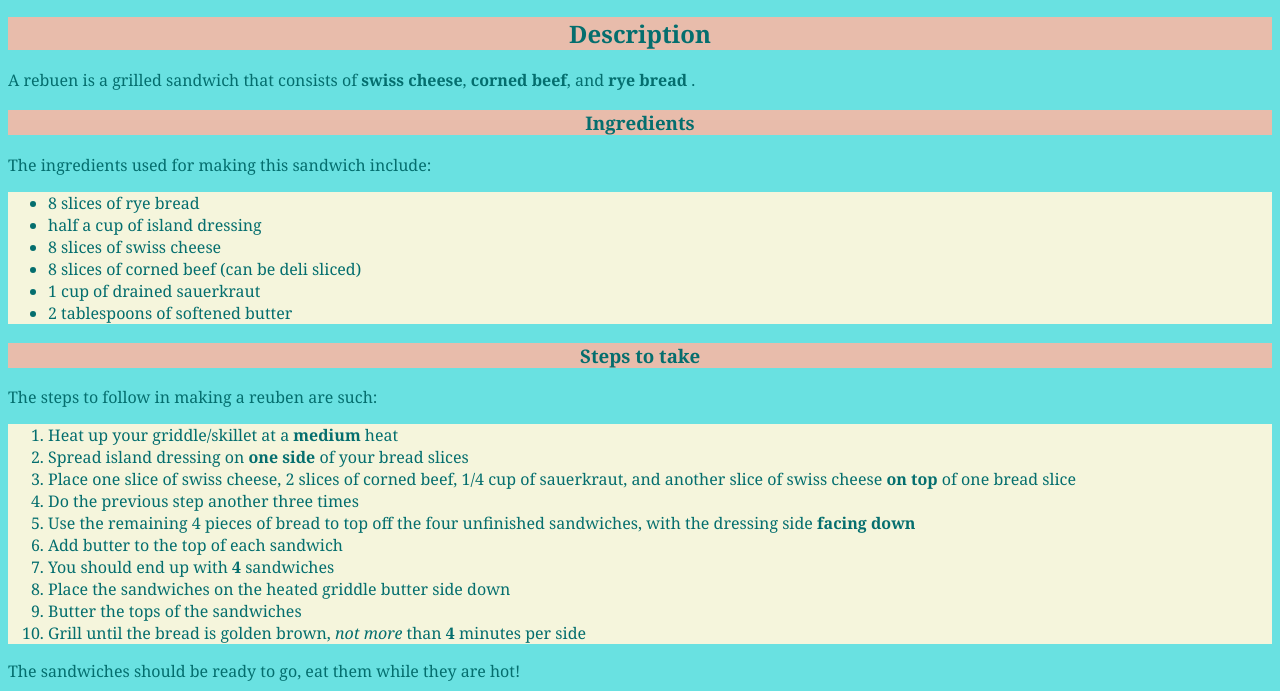
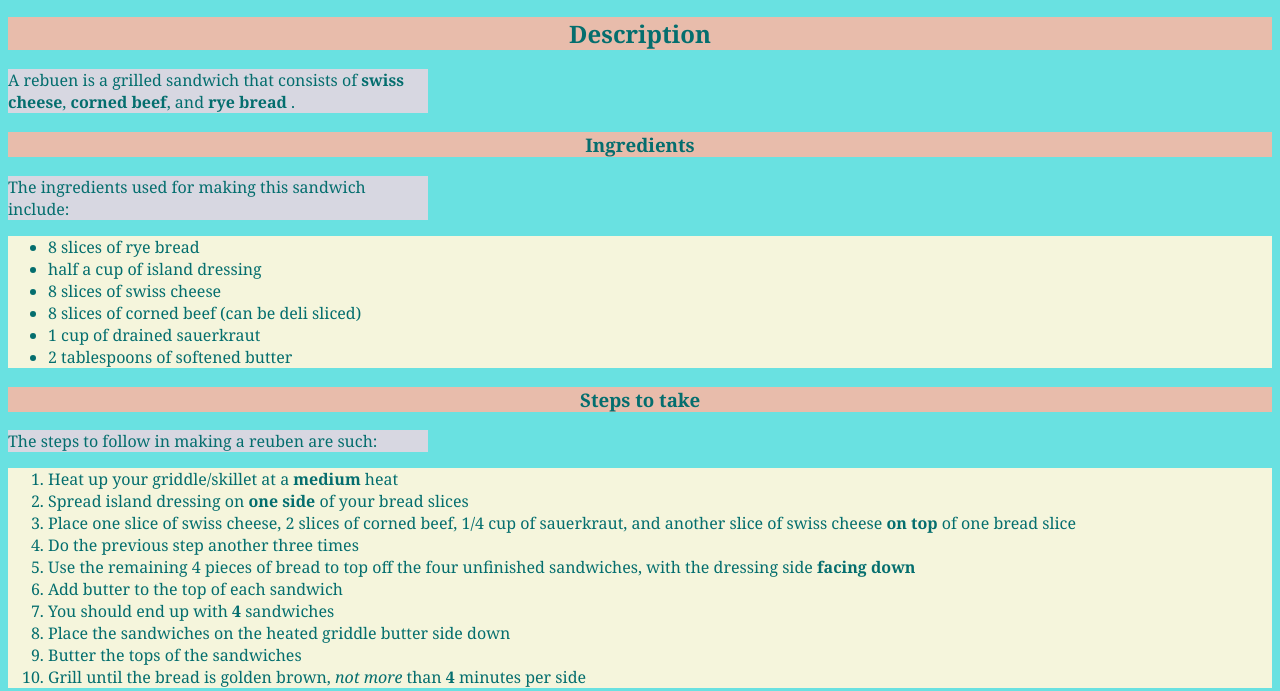
Before and after one commit to Halapainyo77/odin-recipes, a plain HTML site: page recipes/rbn-sndwch.html in a window 1280 px wide. Shown: the part 134-825 px from the top of the page. Drawn offline with Linux system fonts and the light colour scheme.

Commit message:
Add background color and width to divs

```diff
--- a/recipes/rbn.css
+++ b/recipes/rbn.css
@@ -16,3 +16,8 @@ body {
 .list {
     background-color: beige;
 }
+
+div {
+    background-color:rgb(215, 215, 225);
+    width: 420px;
+}
```
